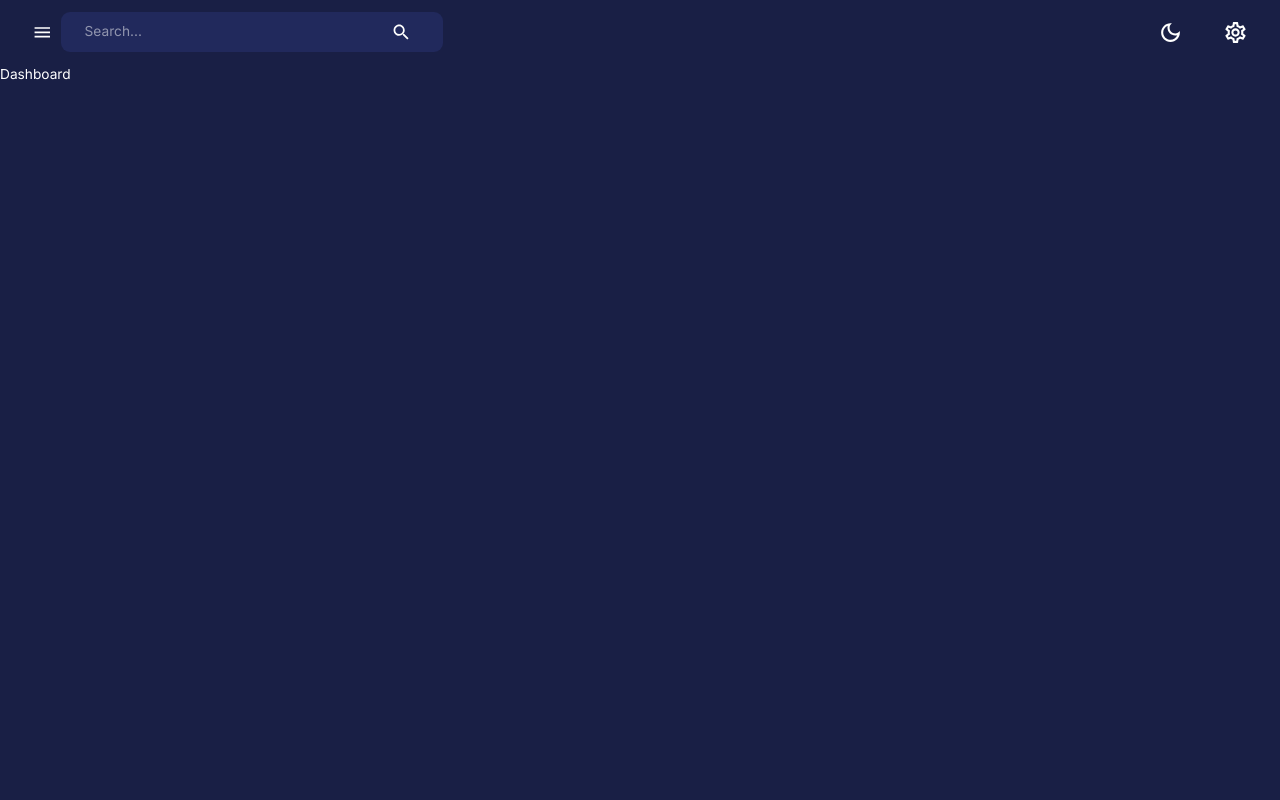
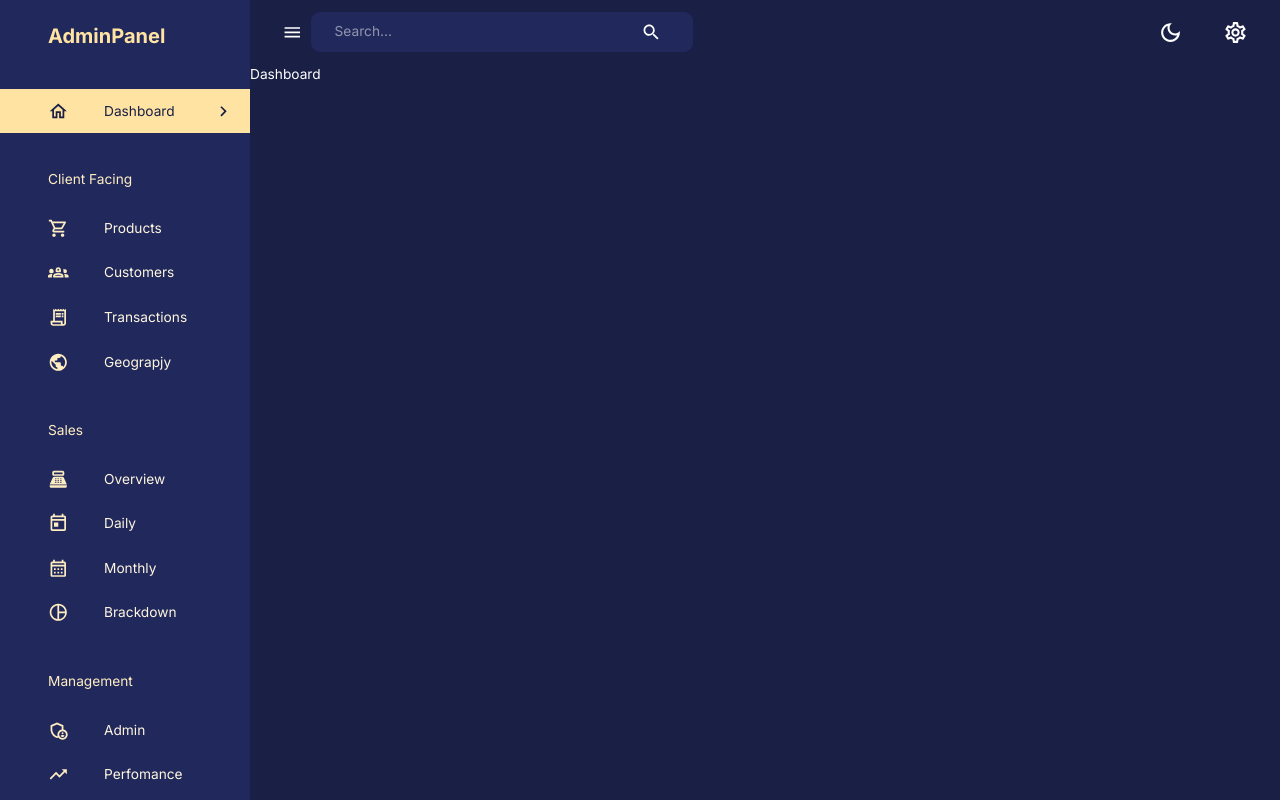
Before and after one commit to anastasia-in-code/admin-panel-client, a React (Create React App) app: page /dashboard in a window 1280 px wide. Built offline with nearby package versions, Linux system fonts and the light colour scheme.

Commit message:
sidebar component

```diff
--- a/src/App.js
+++ b/src/App.js
@@ -11,6 +11,7 @@
 function App() {
   const mode = useSelector((state) => state.global.mode);
   const theme = useMemo(() => createTheme(themeSettings(mode)), [mode]);
+
   return (
     <div className="app">
       <BrowserRouter>
--- a/src/components/Navbar.jsx
+++ b/src/components/Navbar.jsx
@@ -14,15 +14,18 @@
 import { useTheme } from "@emotion/react";
 import { AppBar, IconButton, InputBase, Toolbar } from "@mui/material";
 
-const Navbar = () => {
+const Navbar = ({
+  isSidebarOpen,
+  setIsSidebarOpen
+}) => {
   const dispatch = useDispatch();
   const theme = useTheme();
 
   return (
-    <AppBar sx={{position: 'static', width:'100vw', background: "none", boxShadow: "none" }}>
+    <AppBar sx={{position: 'static', background: "none", boxShadow: "none" }}>
       <Toolbar sx={{ justifyContent: "space-between" }}>
         <FlexBetween>
-          <IconButton onClick={() => console.log("ddd")}>
+          <IconButton onClick={() => setIsSidebarOpen(!isSidebarOpen)}>
             <Menu />
           </IconButton>
           <FlexBetween
--- /dev/null
+++ b/src/components/Sidebar.jsx
@@ -0,0 +1,147 @@
+import React from "react";
+import {
+  Box,
+  Divider,
+  Drawer,
+  IconButton,
+  List,
+  ListItem,
+  ListItemButton,
+  ListItemIcon,
+  ListItemText,
+  Typography,
+  useTheme,
+} from "@mui/material";
+import {
+  SettingsOutlined,
+  ChevronLeft,
+  ChevronRightOutlined,
+  HomeOutlined,
+  ShoppingCartOutlined,
+  Groups2Outlined,
+  ReceiptLongOutlined,
+  PublicOutlined,
+  PointOfSaleOutlined,
+  TodayOutlined,
+  CalendarMonthOutlined,
+  AdminPanelSettingsOutlined,
+  TrendingUpOutlined,
+  PieChartOutlined,
+} from "@mui/icons-material";
+import { useEffect, useState } from "react";
+import { useLocation, useNavigate } from "react-router-dom";
+import FlexBetween from "./FlexBetween";
+import avatar from "assets/girl1.png";
+
+const navItems = [
+  { text: "Dashboard", icon: <HomeOutlined /> },
+  { text: "Client Facing", icon: null },
+  { text: "Products", icon: <ShoppingCartOutlined /> },
+  { text: "Customers", icon: <Groups2Outlined /> },
+  { text: "Transactions", icon: <ReceiptLongOutlined /> },
+  { text: "Geograpjy", icon: <PublicOutlined /> },
+  { text: "Sales", icon: null },
+  { text: "Overview", icon: <PointOfSaleOutlined /> },
+  { text: "Daily", icon: <TodayOutlined /> },
+  { text: "Monthly", icon: <CalendarMonthOutlined /> },
+  { text: "Brackdown", icon: <PieChartOutlined /> },
+  { text: "Management", icon: null },
+  { text: "Admin", icon: <AdminPanelSettingsOutlined /> },
+  { text: "Perfomance", icon: <TrendingUpOutlined /> },
+];
+
+const Sidebar = ({
+  isNonMobile,
+  drawerWidth,
+  isSidebarOpen,
+  setIsSidebarOpen,
+}) => {
+  const { pathname } = useLocation();
+  const [active, setActive] = useState("");
+  const navigate = useNavigate();
+  const theme = useTheme();
+
+  useEffect(() => {
+    setActive(pathname.substring(1));
+  }, [pathname]);
+
+  return (
+    <Box component="nav">
+      {isSidebarOpen && (
+        <Drawer
+          onClose={() => setIsSidebarOpen(false)}
+          variant="persistent"
+          anchor="left"
+          sx={{
+            width: drawerWidth,
+            "& .MuiDrawer-paper": {
+              color: theme.palette.secondary[200],
+              backgroundColor: theme.palette.background.alt,
+              boxSizing: "border-box",
+              borderWidth: isNonMobile ? 0 : "2px",
+              width: drawerWidth,
+            },
+          }}
+          open={isSidebarOpen}
+        >
+          <Box width="100%">
+            <Box m="1.5rem 2rem 2rem 3rem">
+              <FlexBetween color={theme.palette.secondary.main}>
+                <Box display="flex" alignItems="center" gap="0.5rem">
+                  <Typography variant="h4" fontWeight="bold">
+                    AdminPanel
+                  </Typography>
+                  {!isNonMobile && (
+                    <IconButton
+                      onClick={() => setIsSidebarOpen(!isSidebarOpen)}
+                    >
+                      <ChevronLeft />
+                    </IconButton>
+                  )}
+                </Box>
+              </FlexBetween>
+            </Box>
+            <List>
+              {navItems.map(({ text, icon }) => {
+                if (!icon) {
+                  return (
+                    <Typography key={text} sx={{ m: "2.25rem 0 1rem 3rem" }}>
+                      {text}
+                    </Typography>
+                  );
+                }
+                const lcTxt = text.toLowerCase();
+                return (
+                  <ListItem key={text} disablePadding>
+                    <ListItemButton
+                      onClick={() => {
+                        setActive(text);
+                        navigate(`/${lcTxt}`);
+                      }}
+                      sx={{
+                        backgroundColor: active === lcTxt ? theme.palette.secondary[300] : "transparent",
+                        color: active === lcTxt ? theme.palette.primary[600] : theme.palette.secondary[100]
+                      }}
+                    >
+                      <ListItemIcon
+                      sx={{ml:'2rem',
+                      color: active === lcTxt ? theme.palette.primary[600] : theme.palette.secondary[200]}}>
+                        {icon}
+                      </ListItemIcon>
+                      <ListItemText primary={text} />
+                      {active === lcTxt && (
+                        <ChevronRightOutlined sx={{ml: 'auto'}} />
+                      )}
+                    </ListItemButton>
+                  </ListItem>
+                );
+              })}
+            </List>
+          </Box>
+        </Drawer>
+      )}
+    </Box>
+  );
+};
+
+export default Sidebar;
--- a/src/index.js
+++ b/src/index.js
@@ -1,6 +1,6 @@
 import React from "react";
 import ReactDOM from "react-dom/client";
-import "./index.css";
+import "index.css";
 import App from "./App";
 import { configureStore } from "@reduxjs/toolkit";
 import globalReducer from "state/index.js";
--- a/src/pages/Layout/index.jsx
+++ b/src/pages/Layout/index.jsx
@@ -3,14 +3,29 @@
 import { Outlet } from "react-router-dom";
 import { useSelector } from "react-redux";
 import Navbar from "components/Navbar";
+import Sidebar from "components/Sidebar";
 
 const Layout = () => {
-  return <Box width="100px" height="100px">
-    <Box>
-      <Navbar />
-      <Outlet />
+  const isNonMobile = useMediaQuery("(min-width: 600px)");
+  const [isSideBarOpen, setIsSidebarOpen] = useState(true);
+
+  return (
+    <Box display={isNonMobile ? "flex" : "block"} width="100%" height="100%">
+      <Sidebar
+        isNonMobile={isNonMobile}
+        drawerWidth="250px"
+        isSidebarOpen={isSideBarOpen}
+        setIsSidebarOpen={setIsSidebarOpen}
+      />
+      <Box flexGrow={1}>
+        <Navbar
+          isSidebarOpen={isSideBarOpen}
+          setIsSidebarOpen={setIsSidebarOpen}
+        />
+        <Outlet />
+      </Box>
     </Box>
-  </Box>;
+  );
 };
 
 export default Layout;
```
Also changed, not shown: src/index.css (line endings or trailing spaces).
